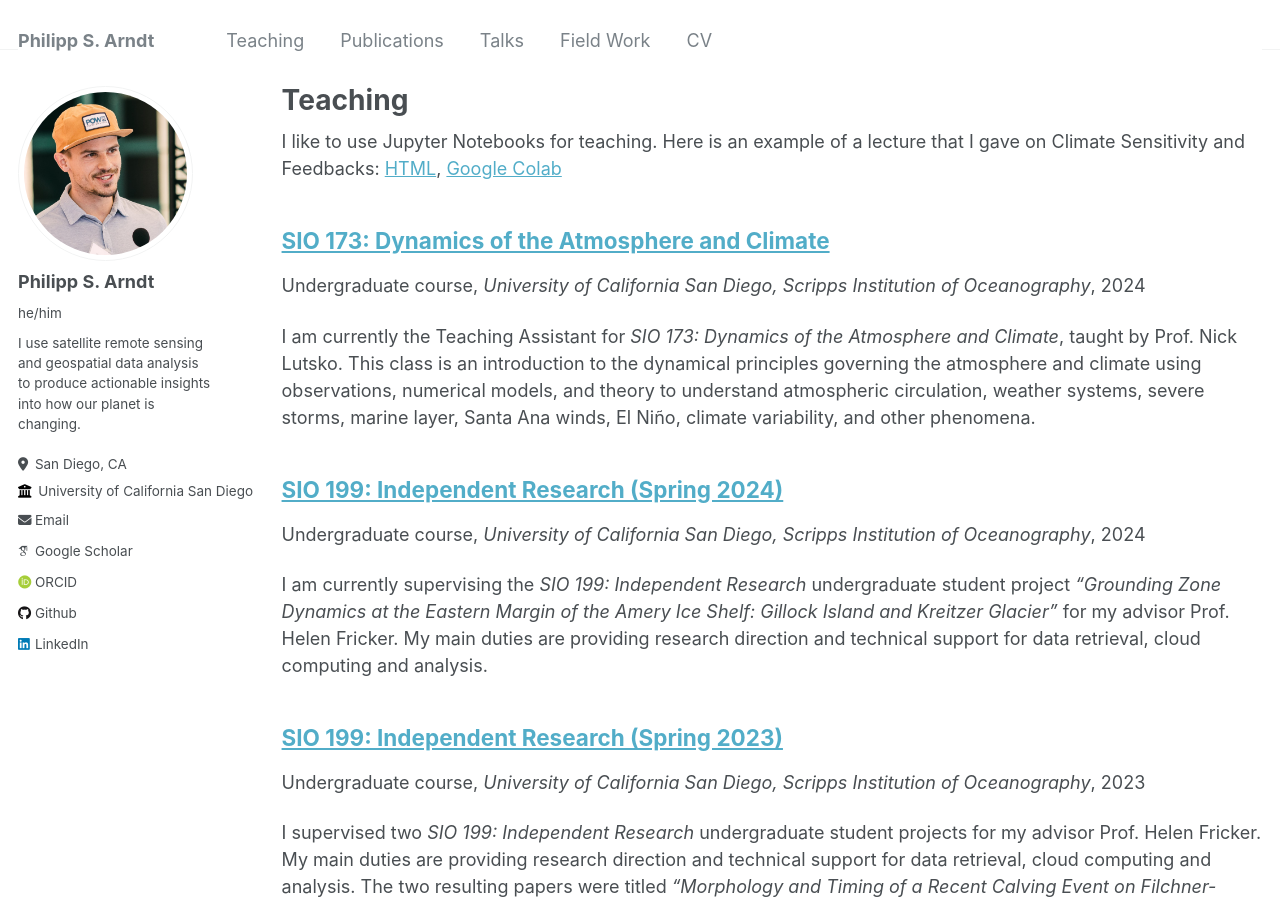
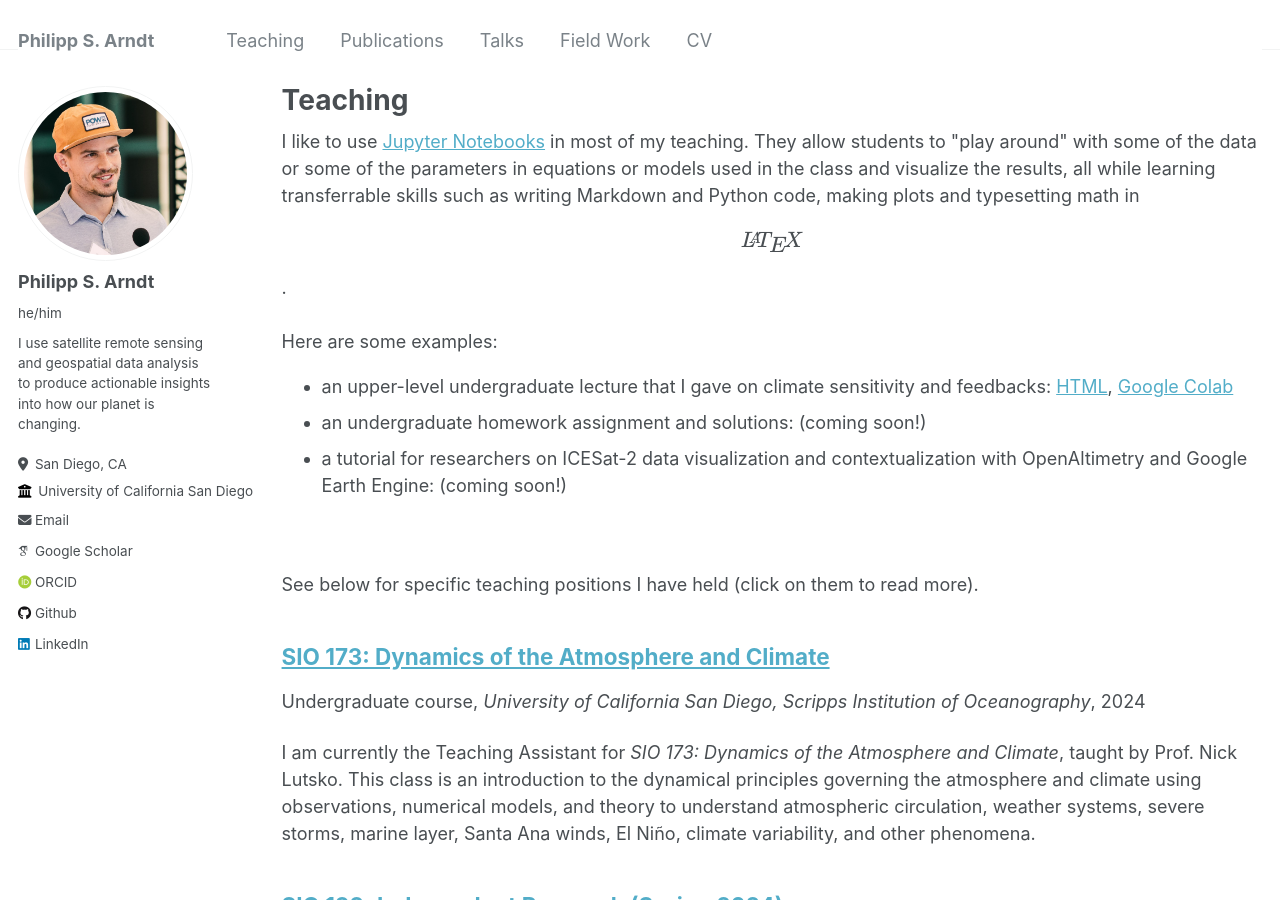
Before and after one commit to fliphilipp/fliphilipp.github.io, a Jekyll site: the page built from _pages/teaching.html, in a window 1280 px wide and 900 px high. Built offline with Jekyll 4.4.1, drawn with Linux system fonts in a browser that asks for light colours; some web fonts are replaced.

Commit message:
add first notebook to teaching

```diff
--- a/_pages/teaching.html
+++ b/_pages/teaching.html
@@ -56,9 +56,19 @@ header:
 
 {% include base_path %}
 
-I like to use Jupyter Notebooks for teaching.
+I like to use <a href="https://jupyter.org/">Jupyter Notebooks</a> in most of my teaching. They allow students to "play around" with some of the data or some of the parameters in equations or models used in the class and visualize the results, all while learning transferrable skills such as writing Markdown and Python code, making plots and typesetting math in $$\LaTeX$$. <br><br>
 
-Here is an example of a lecture that I gave on Climate Sensitivity and Feedbacks: <a href="fliphilipp.github.io/files/notebooks/SIO173-Philipp-Arndt-Climate-Sensitivity-Feedbacks.html">HTML</a>, <a href="https://colab.research.google.com/drive/1UmkyL-h5BvhgFH-Vwgf1WNMDql4KYGP7?usp=sharing">Google Colab</a>
+Here are some examples:
+<ul>
+  <li>an upper-level undergraduate lecture that I gave on climate sensitivity and feedbacks: <a href="fliphilipp.github.io/files/notebooks/SIO173-Philipp-Arndt-Climate-Sensitivity-Feedbacks.html">HTML</a>, <a href="https://colab.research.google.com/drive/1UmkyL-h5BvhgFH-Vwgf1WNMDql4KYGP7?usp=sharing">Google Colab</a></li>
+  <li>an undergraduate homework assignment and solutions: (coming soon!)</li>
+  <li>a tutorial for researchers on ICESat-2 data visualization and contextualization with OpenAltimetry and Google Earth Engine: (coming soon!)</li>
+</ul>
+
+<br><br>
+
+See below for specific teaching positions I have held (click on them to read more).
+
 
 {% for post in site.teaching reversed %}
   {% include archive-single.html %}
```
